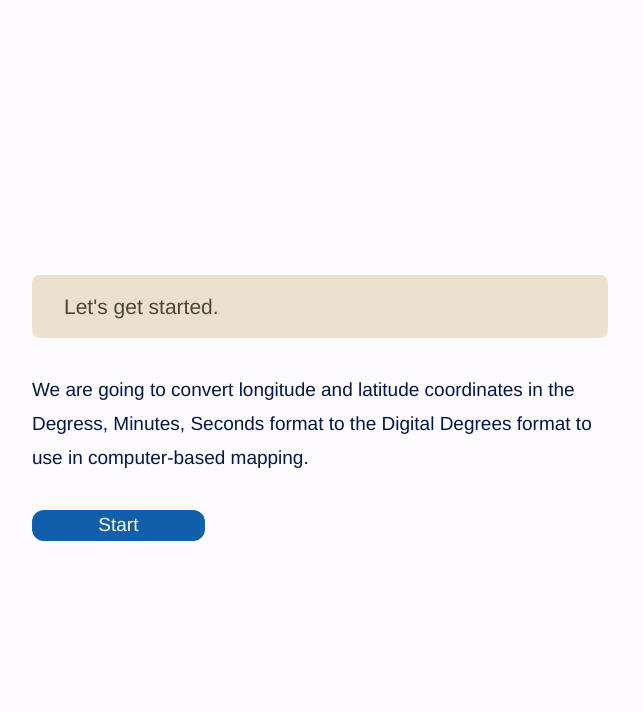
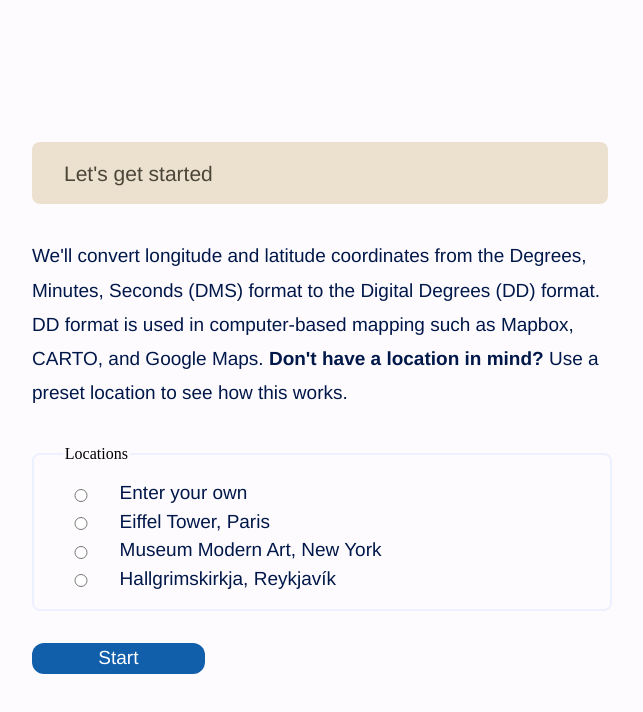
Before and after one commit to seankelliher/map-coordinates-dms, a Vue app: page / in a window 1280 px wide. Shown: the top 712 px of the page, without its empty margins (320-963 px from the left). Built offline with nearby package versions, Linux system fonts and the light colour scheme.

Commit message:
Add preset locations. Some text changes too.

```diff
--- a/src/components/Step1Introduction.vue
+++ b/src/components/Step1Introduction.vue
@@ -5,12 +5,54 @@ import { store } from "../composables/store.js";
 <template>
     <main v-if="store.step === 'step1'">
         <section>
-            <h1>Let's get started.</h1>
+            <h1>Let's get started</h1>
         </section>
 
         <div class="results">
-            <p>We are going to convert longitude and latitude coordinates in the Degress, Minutes, Seconds format to the Digital Degrees format to use in computer-based mapping.</p>
+            <p>We'll convert longitude and latitude coordinates from the Degrees, Minutes, Seconds (DMS) format to the Digital Degrees (DD) format. DD format is used in computer-based mapping such as Mapbox, CARTO, and Google Maps. <strong>Don't have a location in mind?</strong> Use a preset location to see how this works.</p>
         </div>
+
+        <form>
+            <fieldset>
+                <legend>Locations</legend>
+                <input
+                    type="radio"
+                    id="sample-own"
+                    name="sample-locs"
+                    value="own"
+                    @input="store.updateSampleLocs($event.target.value)"
+                    :checked="store.sampleLocs === 'own'"
+                >
+                <label for="sample-own">Enter your own</label>
+                <input
+                    type="radio"
+                    id="eiffel-tower"
+                    name="sample-locs"
+                    value="eiffel"
+                    @input="store.updateSampleLocs($event.target.value)"
+                    :checked="store.sampleLocs === 'eiffel'"
+                >
+                <label for="eiffel-tower">Eiffel Tower, Paris</label>
+                <input
+                    type="radio"
+                    id="moma-museum"
+                    name="sample-locs"
+                    value="moma"
+                    @input="store.updateSampleLocs($event.target.value)"
+                    :checked="store.sampleLocs === 'moma'"
+                >
+                <label for="met-museum">Museum Modern Art, New York</label>
+                <input
+                    type="radio"
+                    id="hallgrim-church"
+                    name="sample-locs"
+                    value="hallgrim"
+                    @input="store.updateSampleLocs($event.target.value)"
+                    :checked="store.sampleLocs === 'hallgrim'"
+                >
+                <label for="hallgrim">Hallgrimskirkja, Reykjavík</label>
+            </fieldset>
+        </form>
 
         <nav>
             <button
```
